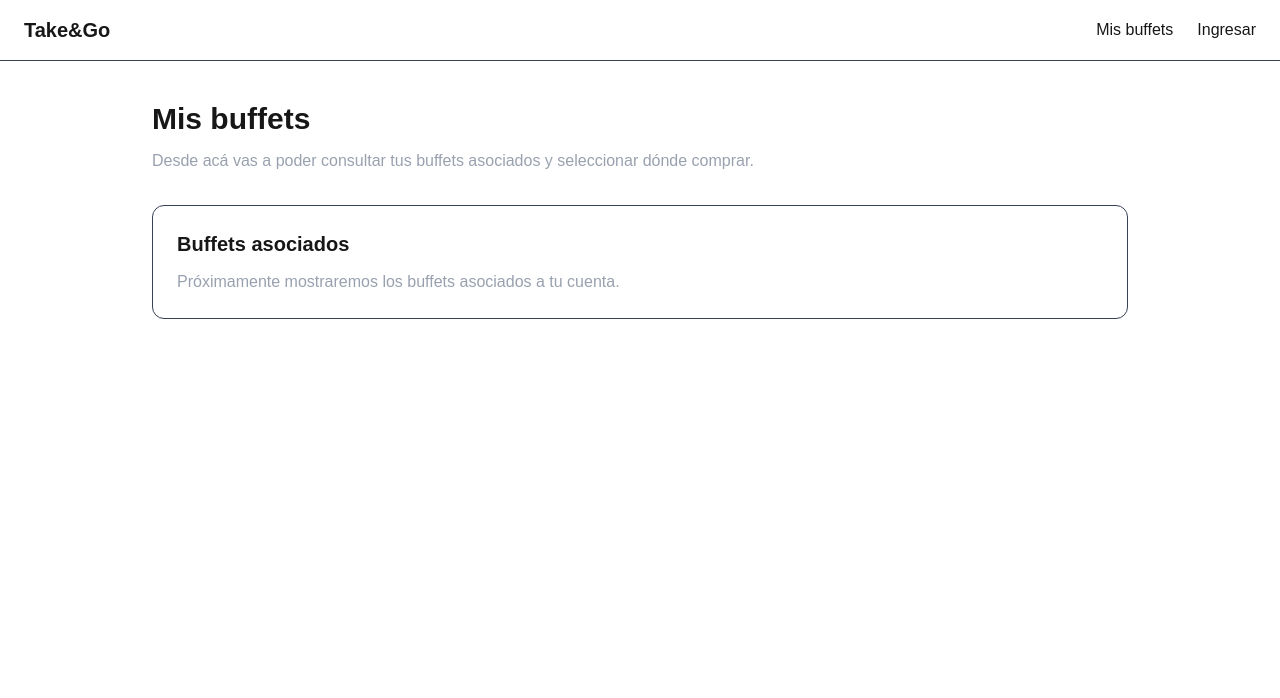
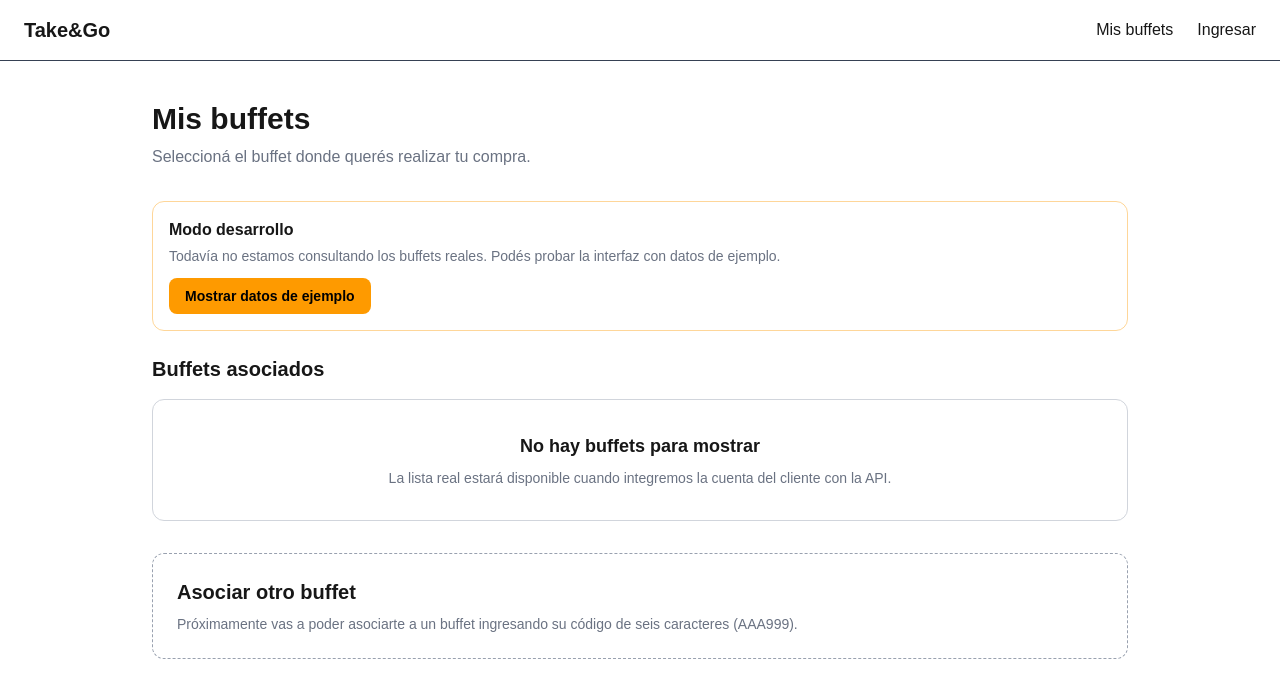
Before and after one commit to Marilu-su/TakeAndGo, a Next.js app in the folder apps/web/: page /buffets in a window 1280 px wide. Shown: the top 698 px of the page. Built offline with nearby package versions, Linux system fonts and the light colour scheme.

Commit message:
feat(frontend): implementar seleccion de buffets

```diff
--- a/apps/web/src/app/(customer)/buffets/page.tsx
+++ b/apps/web/src/app/(customer)/buffets/page.tsx
@@ -1,24 +1,160 @@
+
+"use client";
+
+import { useState } from "react";
+
+type Buffet = {
+  id: string;
+  nombre: string;
+  organizacion: string;
+};
+
+// Datos exclusivos para probar la interfaz.
+// Luego serán reemplazados por la API real.
+const buffetsDemo: Buffet[] = [
+  {
+    id: "demo-1",
+    nombre: "Buffet de ejemplo A",
+    organizacion: "Organización de prueba",
+  },
+  {
+    id: "demo-2",
+    nombre: "Buffet de ejemplo B",
+    organizacion: "Organización de prueba",
+  },
+];
 
 export default function BuffetsPage() {
+  const [modoDemo, setModoDemo] = useState(false);
+  const [buffetSeleccionado, setBuffetSeleccionado] =
+    useState<string | null>(null);
+
+  const esDesarrollo = process.env.NODE_ENV === "development";
+  const buffets = esDesarrollo && modoDemo ? buffetsDemo : [];
+
+  const buffetActivo = buffets.find(
+    (buffet) => buffet.id === buffetSeleccionado
+  );
+
+  function cambiarModoDemo() {
+    setModoDemo(!modoDemo);
+    setBuffetSeleccionado(null);
+  }
+
   return (
     <main className="mx-auto max-w-5xl px-6 py-10">
-      <h1 className="text-3xl font-bold">
-        Mis buffets
-      </h1>
+      <div className="mb-8">
+        <h1 className="text-3xl font-bold">Mis buffets</h1>
 
-      <p className="mt-3 text-gray-400">
-        Desde acá vas a poder consultar tus buffets
-        asociados y seleccionar dónde comprar.
-      </p>
+        <p className="mt-2 text-gray-500 dark:text-gray-400">
+          Seleccioná el buffet donde querés realizar tu compra.
+        </p>
+      </div>
 
-      <section className="mt-8 rounded-xl border border-gray-700 p-6">
-        <h2 className="text-xl font-semibold">
+      {esDesarrollo && (
+        <div className="mb-6 rounded-xl border border-amber-500/40 p-4">
+          <p className="font-semibold">Modo desarrollo</p>
+
+          <p className="mt-1 text-sm text-gray-500 dark:text-gray-400">
+            Todavía no estamos consultando los buffets reales.
+            Podés probar la interfaz con datos de ejemplo.
+          </p>
+
+          <button
+            type="button"
+            onClick={cambiarModoDemo}
+            className="mt-3 rounded-lg bg-amber-500 px-4 py-2 text-sm font-semibold text-black hover:bg-amber-400"
+          >
+            {modoDemo
+              ? "Ocultar datos de ejemplo"
+              : "Mostrar datos de ejemplo"}
+          </button>
+        </div>
+      )}
+
+      <section>
+        <h2 className="mb-4 text-xl font-semibold">
           Buffets asociados
         </h2>
 
-        <p className="mt-3 text-gray-400">
-          Próximamente mostraremos los buffets
-          asociados a tu cuenta.
+        {buffets.length === 0 ? (
+          <div className="rounded-xl border border-gray-300 p-8 text-center dark:border-gray-700">
+            <h3 className="text-lg font-semibold">
+              No hay buffets para mostrar
+            </h3>
+
+            <p className="mt-2 text-sm text-gray-500 dark:text-gray-400">
+              La lista real estará disponible cuando
+              integremos la cuenta del cliente con la API.
+            </p>
+          </div>
+        ) : (
+          <div className="grid gap-4 sm:grid-cols-2">
+            {buffets.map((buffet) => {
+              const seleccionado =
+                buffetSeleccionado === buffet.id;
+
+              return (
+                <article
+                  key={buffet.id}
+                  className={`rounded-xl border p-6 ${
+                    seleccionado
+                      ? "border-emerald-500"
+                      : "border-gray-300 dark:border-gray-700"
+                  }`}
+                >
+                  <p className="mb-2 text-xs font-semibold uppercase tracking-wide text-gray-500">
+                    {buffet.organizacion}
+                  </p>
+
+                  <h3 className="text-xl font-bold">
+                    {buffet.nombre}
+                  </h3>
+
+                  <button
+                    type="button"
+                    aria-pressed={seleccionado}
+                    onClick={() =>
+                      setBuffetSeleccionado(buffet.id)
+                    }
+                    className={`mt-5 w-full rounded-lg px-4 py-2 font-semibold ${
+                      seleccionado
+                        ? "bg-emerald-600 text-white"
+                        : "bg-gray-200 text-gray-900 hover:bg-gray-300 dark:bg-gray-800 dark:text-white dark:hover:bg-gray-700"
+                    }`}
+                  >
+                    {seleccionado
+                      ? "Buffet seleccionado"
+                      : "Seleccionar buffet"}
+                  </button>
+                </article>
+              );
+            })}
+          </div>
+        )}
+      </section>
+
+      {buffetActivo && (
+        <section className="mt-6 rounded-xl border border-emerald-500 p-5">
+          <h2 className="font-semibold">Buffet activo</h2>
+
+          <p className="mt-1">{buffetActivo.nombre}</p>
+
+          <p className="mt-2 text-sm text-gray-500 dark:text-gray-400">
+            La navegación al catálogo se incorporará
+            en la próxima funcionalidad.
+          </p>
+        </section>
+      )}
+
+      <section className="mt-8 rounded-xl border border-dashed border-gray-400 p-6 dark:border-gray-700">
+        <h2 className="text-xl font-semibold">
+          Asociar otro buffet
+        </h2>
+
+        <p className="mt-2 text-sm text-gray-500 dark:text-gray-400">
+          Próximamente vas a poder asociarte a un buffet
+          ingresando su código de seis caracteres (AAA999).
         </p>
       </section>
     </main>
```
